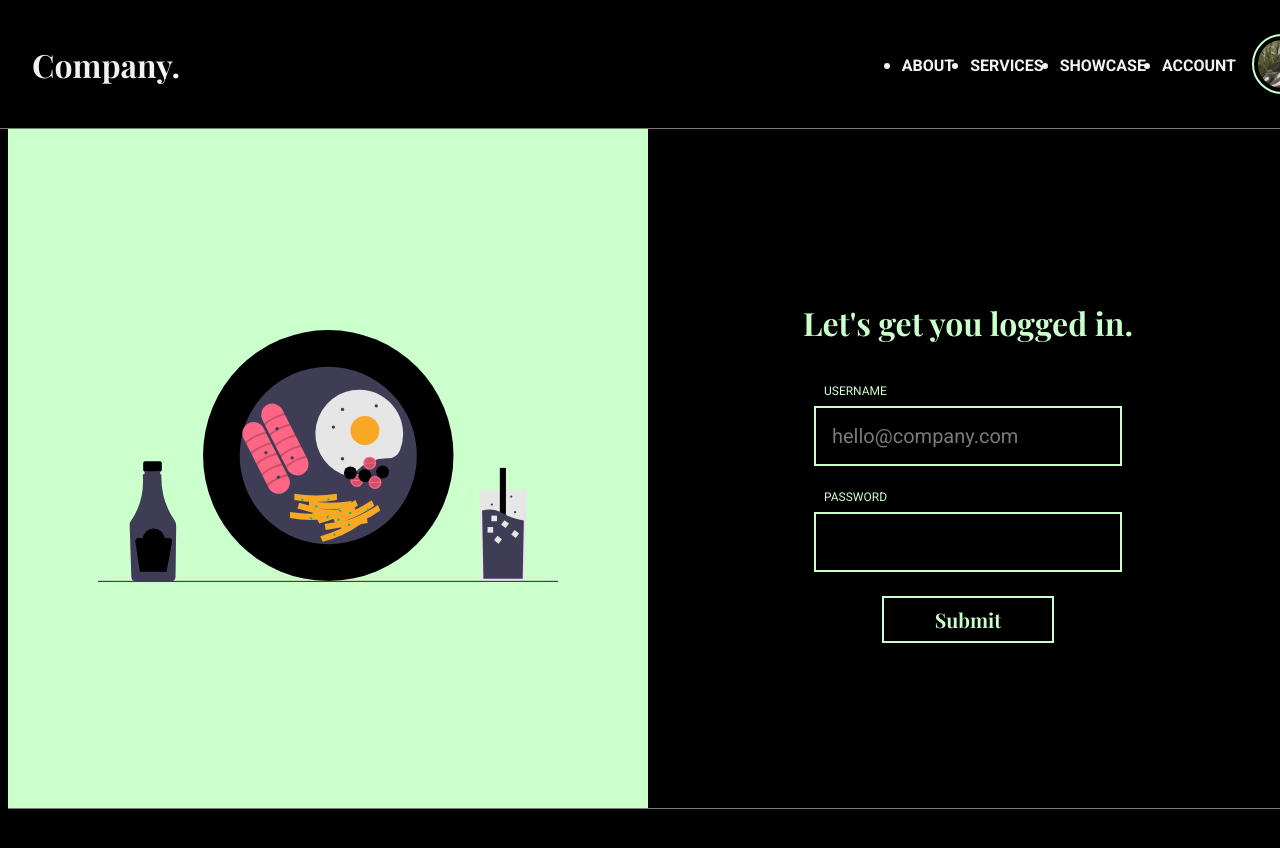
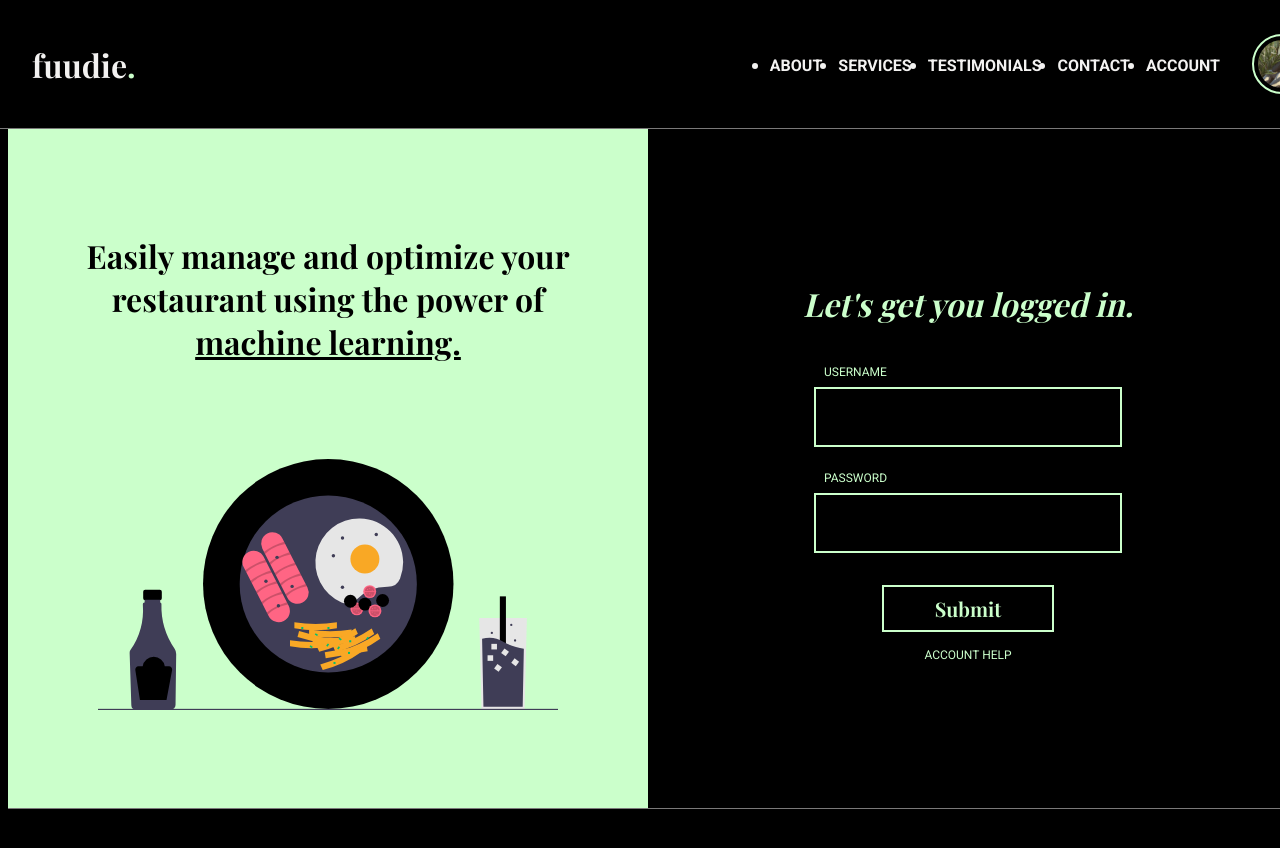
Before and after one commit to lfaivre/interview-login-page, a React (Create React App) app: page / in a window 1280 px wide. Shown: the top 848 px of the page. Built offline with nearby package versions, Linux system fonts and the light colour scheme; a web font is replaced by a local one.

Commit message:
feat: small stylistic changes

```diff
--- a/src/components/LoginForm/index.css
+++ b/src/components/LoginForm/index.css
@@ -33,7 +33,7 @@ label {
 }
 
 .text-input-container:last-of-type {
-  margin-bottom: 1.5rem;
+  margin-bottom: 2rem;
 }
 
 input[type='text'],
@@ -55,6 +55,7 @@ input[type='password'] {
 
 input[type='text']::placeholder,
 input[type='password']::placeholder {
+  font-style: italic;
   color: rgba(243, 242, 241, 0.5);
 }
 
@@ -75,6 +76,7 @@ input[type='submit'] {
 
   padding: 0.5rem 1rem;
   border: 0.125rem solid var(--color-mintgreen);
+  margin-bottom: 1rem;
 
   font-family: var(--font-family-display);
   font-size: 1.25rem;
@@ -91,3 +93,25 @@ input[type='submit']:hover {
   color: var(--color-black);
   background-color: var(--color-mintgreen);
 }
+
+.help {
+  color: var(--color-mintgreen);
+
+  font-family: var(--font-family-paragraph);
+  font-size: 0.75rem;
+  font-weight: 400;
+  text-align: center;
+  text-transform: uppercase;
+  text-decoration: none;
+
+  transition: text-decoration 0.15s ease-in-out;
+}
+
+.help:hover,
+.help:focus {
+  text-decoration: underline;
+}
+
+.help:focus {
+  outline: none;
+}
--- a/src/components/LoginForm/index.js
+++ b/src/components/LoginForm/index.js
@@ -35,13 +35,7 @@ const LoginScreen = () => {
       <form onSubmit={handleSubmission}>
         <label htmlFor="username">Username</label>
         <div className="text-input-container">
-          <input
-            type="text"
-            id="username"
-            value={username}
-            onChange={handleSetUsername}
-            placeholder="hello@company.com"
-          />
+          <input type="text" id="username" value={username} onChange={handleSetUsername} />
         </div>
 
         <label htmlFor="password">Password</label>
@@ -50,6 +44,10 @@ const LoginScreen = () => {
         </div>
 
         <input type="submit" value="Submit" />
+
+        <a href="/account/help" className="help">
+          Account Help
+        </a>
       </form>
     </div>
   );
--- a/src/components/LoginFormContainer/index.css
+++ b/src/components/LoginFormContainer/index.css
@@ -13,6 +13,11 @@
 .title {
   font-family: var(--font-family-display);
   font-size: 2rem;
+  font-style: italic;
   color: var(--color-mintgreen);
   margin-bottom: 2rem;
 }
+
+.underline {
+  text-decoration: underline;
+}
--- a/src/components/LoginMediaContainer/index.css
+++ b/src/components/LoginMediaContainer/index.css
@@ -5,6 +5,7 @@
   padding: 2rem;
 
   display: flex;
+  flex-direction: column;
   justify-content: center;
   align-items: center;
 
@@ -15,3 +16,12 @@
 .art {
   width: 80%;
 }
+
+.description {
+  width: 85%;
+  font-family: var(--font-family-display);
+  font-size: 2rem;
+  text-align: center;
+  color: var(--color-black);
+  margin-bottom: 6rem;
+}
--- a/src/components/LoginMediaContainer/index.js
+++ b/src/components/LoginMediaContainer/index.js
@@ -5,6 +5,10 @@ import LoginPageArt from '../../assets/login_page_art.svg';
 const LoginMediaContainer = () => {
   return (
     <div className="login-media-container">
+      <p className="description">
+        Easily manage and optimize your restaurant using the power of{' '}
+        <span className="underline">machine learning.</span>
+      </p>
       <img src={LoginPageArt} alt="Placeholder Art" className="art" />
     </div>
   );
--- a/src/components/NavigationBar/index.css
+++ b/src/components/NavigationBar/index.css
@@ -38,6 +38,20 @@
   color: var(--color-offwhite);
 }
 
+.name:hover,
+.name:focus {
+  color: var(--color-mintgreen);
+  transition: color 0.3s ease-in-out;
+}
+
+.name:focus {
+  outline: none;
+}
+
+.alternate-color {
+  color: var(--color-mintgreen);
+}
+
 .right {
   display: flex;
   justify-content: flex-end;
@@ -65,8 +79,13 @@
   transition: color 0.3s ease-in-out;
 }
 
-.link a:hover {
+.link a:hover,
+.link a:focus {
   color: var(--color-mintgreen);
+}
+
+.link a:focus {
+  outline: none;
 }
 
 .account {
@@ -75,7 +94,7 @@
   padding: 0.25rem;
   border: 0.125rem solid var(--color-mintgreen);
   border-radius: 50%;
-  margin-left: 1rem;
+  margin-left: 2rem;
   cursor: pointer;
 }
 
--- a/src/components/NavigationBar/index.js
+++ b/src/components/NavigationBar/index.js
@@ -9,7 +9,7 @@ const NavigationBar = ({ showAccountMenu }) => {
       <div className="inner-container">
         <div className="left">
           <a href="/" className="name">
-            Company.
+            fuudie<span className="alternate-color">.</span>
           </a>
         </div>
         <div className="right">
--- a/src/data/navigation.js
+++ b/src/data/navigation.js
@@ -8,8 +8,12 @@ export const navigationLinks = [
     href: '/services',
   },
   {
-    text: 'Showcase',
-    href: '/showcase',
+    text: 'Testimonials',
+    href: '/testimonials',
+  },
+  {
+    text: 'Contact',
+    href: '/contact',
   },
   {
     text: 'Account',
```
